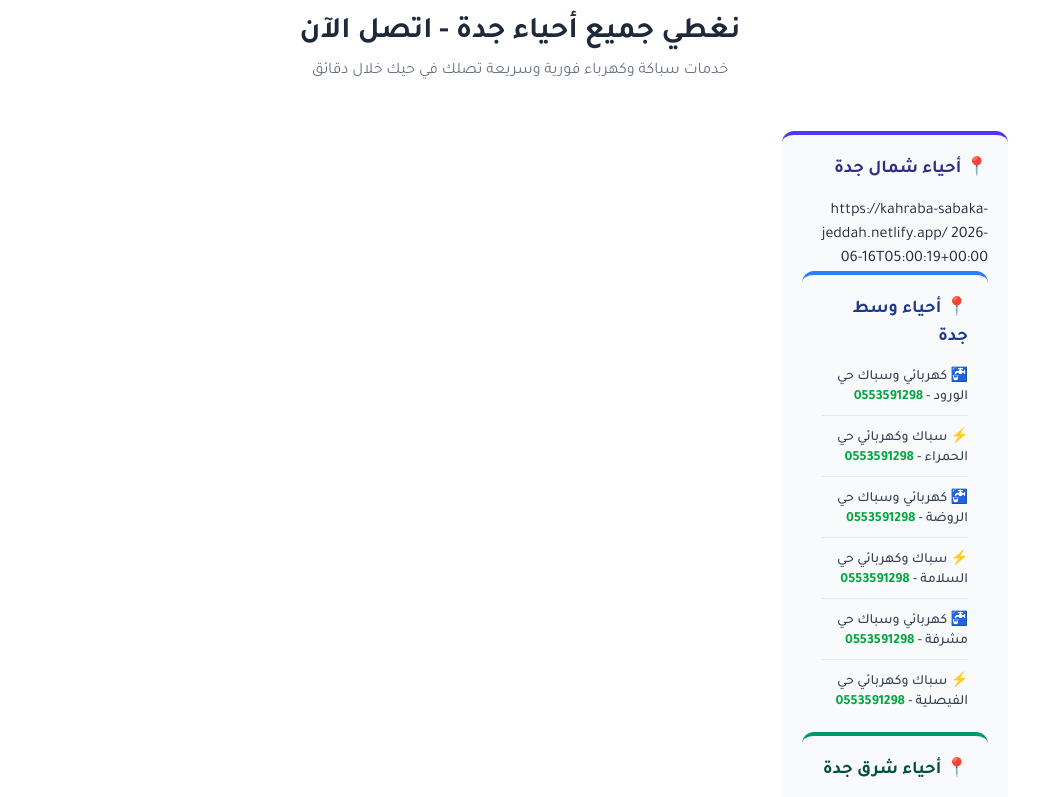
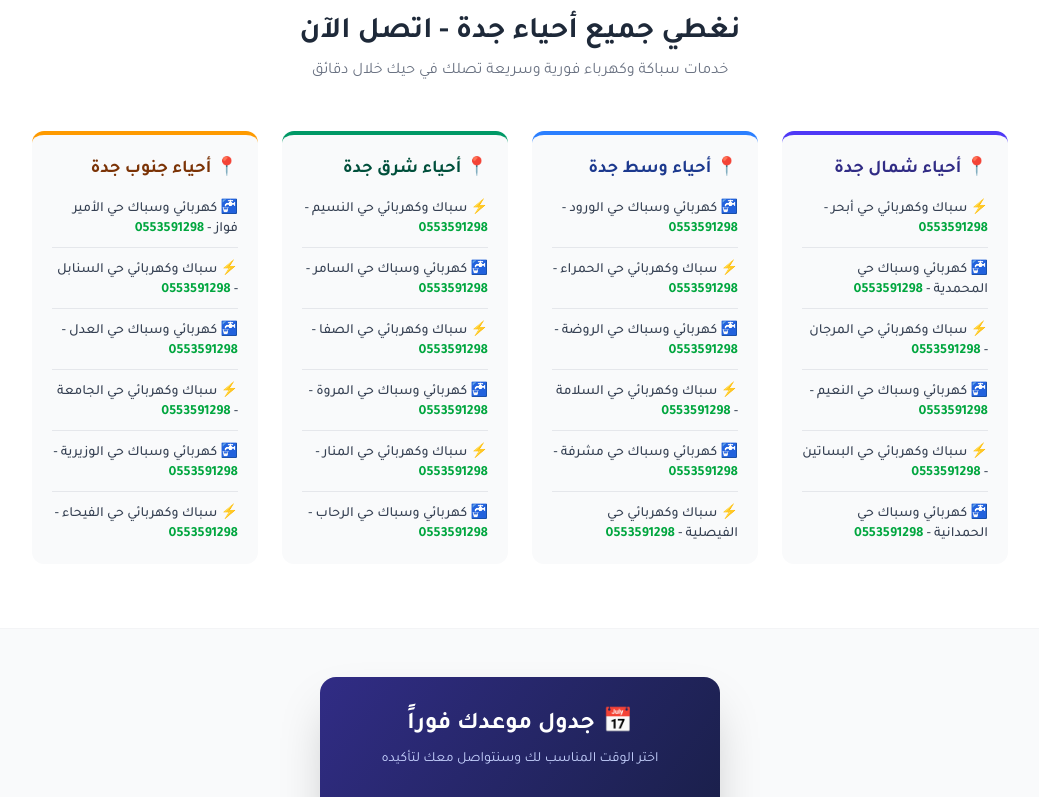
Before and after one commit to abukhalaf202-dot/alfnni, a plain HTML site: page index.html in a window 1280 px wide. Shown: the part 960-1757 px from the top of the page, without its empty margins (120-1159 px from the left). Drawn offline with nearby package versions, Linux system fonts and the light colour scheme.

Commit message:
Update index.html

```diff
--- a/index.html
+++ b/index.html
@@ -85,20 +85,16 @@
                 <!-- أحياء الشمال -->
                 <div class="bg-gray-50 p-5 rounded-xl border-t-4 border-indigo-600">
                     <h3 class="font-bold text-indigo-900 text-lg mb-4 flex items-center gap-2">📍 أحياء شمال جدة</h3>
-               <?xml version="1.0" encoding="UTF-8"?>
-<urlset
-      xmlns="http://www.sitemaps.org/schemas/sitemap/0.9"
-      xmlns:xsi="http://www.w3.org/2001/XMLSchema-instance"
-      xsi:schemaLocation="http://www.sitemaps.org/schemas/sitemap/0.9
-            http://www.sitemaps.org/schemas/sitemap/0.9/sitemap.xsd">
-<!-- created with Free Online Sitemap Generator www.xml-sitemaps.com -->
 
-
-<url>
-  <loc>https://kahraba-sabaka-jeddah.netlify.app/</loc>
-  <lastmod>2026-06-16T05:00:19+00:00</lastmod>
-</url>
-
+<ul class="space-y-3 text-sm text-gray-700 font-medium">
+                        <li class="border-b border-gray-200 pb-2">⚡ سباك وكهربائي حي أبحر - <a href="tel:+966553591298" class="text-green-600 font-bold">0553591298</a></li>
+                        <li class="border-b border-gray-200 pb-2">🚰 كهربائي وسباك حي المحمدية - <a href="tel:+966553591298" class="text-green-600 font-bold">0553591298</a></li>
+                        <li class="border-b border-gray-200 pb-2">⚡ سباك وكهربائي حي المرجان - <a href="tel:+966553591298" class="text-green-600 font-bold">0553591298</a></li>
+                        <li class="border-b border-gray-200 pb-2">🚰 كهربائي وسباك حي النعيم - <a href="tel:+966553591298" class="text-green-600 font-bold">0553591298</a></li>
+                        <li class="border-b border-gray-200 pb-2">⚡ سباك وكهربائي حي البساتين - <a href="tel:+966553591298" class="text-green-600 font-bold">0553591298</a></li>
+                        <li>🚰 كهربائي وسباك حي الحمدانية - <a href="tel:+966553591298" class="text-green-600 font-bold">0553591298</a></li>
+                    </ul>
+                </div>
 
 </urlset>
 
```
